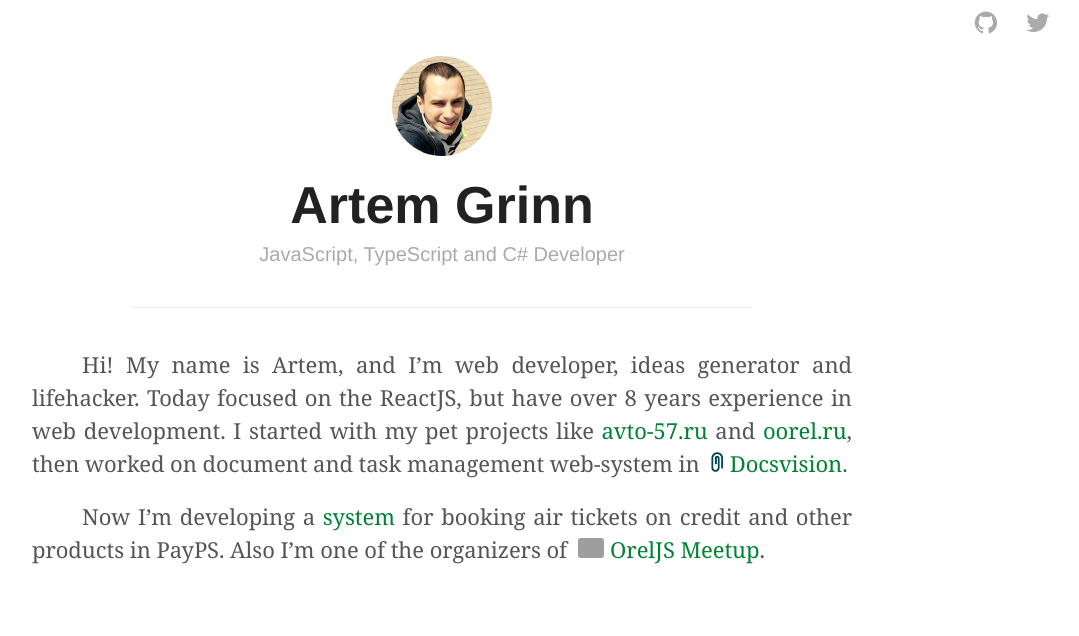
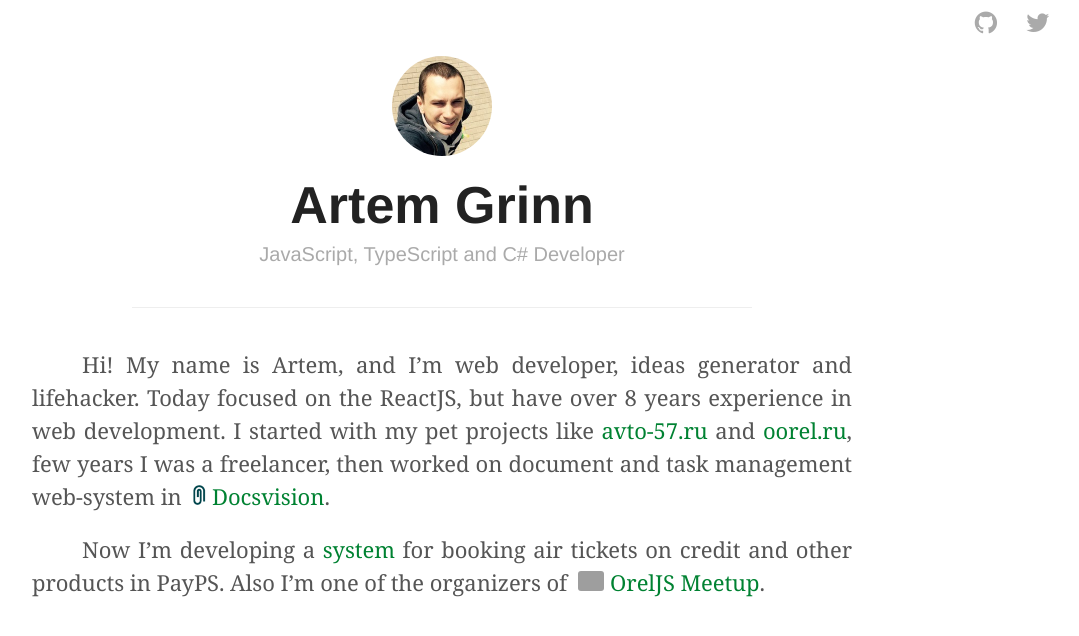
Before and after one commit to ArtemGrinn/artemgrinn.github.io, a Jekyll site: the page built from index.md, in a window 1280 px wide. Shown: the top 636 px of the page, without its empty margins (198-1277 px from the left). Built offline with Jekyll 4.4.1, drawn with Linux system fonts in a browser that asks for light colours.

Commit message:
Update index.md

```diff
--- a/index.md
+++ b/index.md
@@ -3,7 +3,7 @@ profile: true
 ---
 
 Hi! My name is Artem, and I'm web developer, ideas generator and lifehacker. Today focused on the ReactJS, but have over 8 years experience in web development.
-I started with my pet projects like [avto-57.ru](http://avto-57.ru) and [oorel.ru](http://oorel.ru), then worked on document and task management web-system in ![DV logo](http://artemgrinn.github.io/assets/images/dv.png) [Docsvision](http://www.docsvision.com/products/legkiy-klient/).
+I started with my pet projects like [avto-57.ru](http://avto-57.ru) and [oorel.ru](http://oorel.ru), few years I was a freelancer, then worked on document and task management web-system in ![DV logo](http://artemgrinn.github.io/assets/images/dv.png) [Docsvision](http://www.docsvision.com/products/legkiy-klient/).
 
 
 Now I'm developing a [system](https://travel.payps.ru/bilet) for booking air tickets on credit and other products in PayPS. Also I'm one of the organizers of ![OrelJS logo](http://artemgrinn.github.io/assets/images/oreljs.svg) [OrelJS Meetup](http://oreljs.ru).
```
